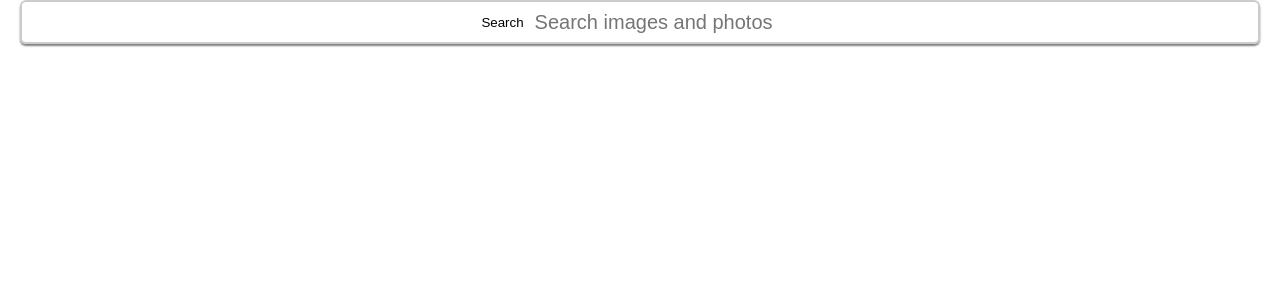
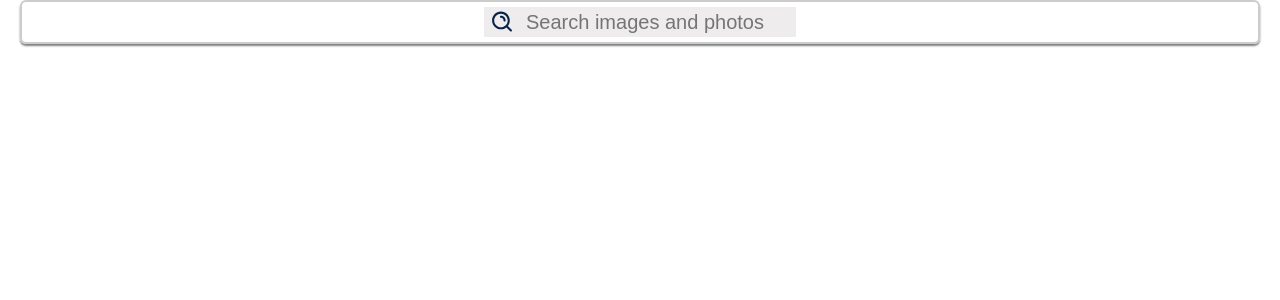
Before and after one commit to DmShko/goit-react-hw-03-image-finder, a React (Create React App) app: page / in a window 1280 px wide. Shown: the top 300 px of the page. Built offline with nearby package versions, Linux system fonts and the light colour scheme.

Commit message:
goit-react-hw-03-image-finder-3

```diff
--- a/src/App.jsx
+++ b/src/App.jsx
@@ -17,7 +17,7 @@ export class App extends Component {
 
     pageCounter: 0,
     totalH: 0,
-    quantityCard: 200,
+    quantityCard: 12,
     checkData: "",
     inputData: "",
     cards: [],
@@ -33,23 +33,32 @@ export class App extends Component {
 
   componentDidUpdate(prevProps, prevState) {
 
+    // scroll down, if 'activeButton' change
+    if(prevState.activeButton !== this.state.activeButton) {
+      // scroll only, if 'activeButton' change to 'true',
+      // because, if 'activeButton' - false, she doesn't exist in DOM!!! It will be error!!
+      if(this.state.activeButton === true) this.autoScroll('loadButton');
+    }
+
     if(prevState.cards.length !== this.state.cards.length) {
+
       this.setState({load:  false, activeButton: true,})
-      // console.log(this.state.cards[199].id);
-      // this.autoScroll(this.state.cards[199].id);
     };
 
-    if((prevState.pageCounter !== this.state.pageCounter) && ( this.state.pageCounter !== 0)){
+    if((prevState.pageCounter !== this.state.pageCounter) && (this.state.pageCounter !== 0)){
 
-      this.setState({load:  true,
+      // 'activeButton: false', that scroll worked in next event load cards,
+      // because scroll react on change 'activeButton'
+      this.setState({load:  true, activeButton: false,
       });
 
       // add one itteration
-      if(this.state.pageCounter === this.state.fillingLevel() + 1 && this.state.totalH > this.state.quantityCard) {
+      if(this.state.pageCounter === this.state.fillingLevel() && this.state.totalH > this.state.quantityCard) {
 
         // temporery value for 63's row
         this.setState(value => ({temporary: value.fillingLevel() + 1}));
         this.setState(value => ({quantityCard: value.totalH - value.quantityCard * value.fillingLevel()}));
+
       }
 
       // if elementsSet.totalH <= elementsSet.quantityCard
@@ -60,14 +69,22 @@ export class App extends Component {
 
       }
 
+      // if(this.state.pageCounter === this.state.temporary){
+      //   this.request(this.state.inputData);
+      //   return;
+      // }
+
+
       // control, when total quantity loaded images >= "data.totalHits"
       if(this.state.pageCounter > this.state.temporary) {
 
-        this.changeState('quantityCard', 200);
+        this.changeState('quantityCard', 12);
 
         // reset property and output notification
         // elementsSet.checkData = 0;
-        this.setState(value => ({key: value.key && false}));
+
+        // delete, that new input load, else this is impossible, because key=false
+        // this.setState(value => ({key: value.key && false}));
 
         this.setState({load:  false,
         });
@@ -81,7 +98,9 @@ export class App extends Component {
         return;
       }
 
-      this.request(this.state.inputData)
+
+      this.request(this.state.inputData);
+
     }
 
     if(prevState.inputData !== this.state.inputData) {
@@ -89,7 +108,7 @@ export class App extends Component {
       this.setState(({
         pageCounter: 0,
         totalH: 0,
-        quantityCard: 200,
+        quantityCard: 12,
         cards: [],
         key: true,
         open: false,
@@ -110,6 +129,7 @@ export class App extends Component {
   }
 
   autoScroll = (data) => {
+
     // get first card on page and set her to top
      document.getElementById(data).scrollIntoView({
       block: "end",
@@ -142,7 +162,6 @@ export class App extends Component {
 
     let url = `https://pixabay.com/api/?key=${App.API_KEY}&q=${data}&image_type=photo$orientation=horizontal&safesearch=true&page=1&per_page=${quantityCard}&page=${counter}`;
     return await axios.get(url).then(responce => {
-        // console.log(counter);
 
         return responce;
     });
@@ -152,7 +171,7 @@ export class App extends Component {
   // "data.totalHits" control
   loadPagesControl = (data) => {
 
-    this.changeState('quantityCard', 200);
+    // this.changeState('quantityCard', 200);
 
     //if the request data is repeate
     if(this.state.checkData === data) {
@@ -161,15 +180,13 @@ export class App extends Component {
       // "elementsSet.fillingLevel" will not accumulate further and cause an error.
       if(this.state.key) {
 
-        // counter loaded pages
+          // counter loaded pages
         this.setState(value => ({pageCounter: value.pageCounter + 1}));
 
       }
-      console.log(this.state.pageCounter);
-      console.log(this.state.fillingLevel());
-
 
     }
+
     // if the request data isn't repeate
     else {
 
@@ -195,7 +212,6 @@ export class App extends Component {
 
       await this.getDataFromApi(data, this.state.pageCounter, this.state.quantityCard).then(responce => {
 
-        console.log(responce);
         if(responce.data.hits.length !== 0) {
 
           if(this.state.pageCounter === 1) {
@@ -221,7 +237,6 @@ export class App extends Component {
 
   render() {
 
-
     return(
 
       <>
--- a/src/components/ImageGalleryItem/ImageGalleryItem.js
+++ b/src/components/ImageGalleryItem/ImageGalleryItem.js
@@ -10,7 +10,7 @@ export class ImageGalleryItem extends Component {
 
     render(){
         return(
-            <li className={it.item} id={this.props.dataItem.id} onClick={() => this.clickHandle(this.props.dataItem.id)}>
+            <li className={it.item} onClick={() => this.clickHandle(this.props.dataItem.id)}>
                 <img className={it.img}  src={this.props.dataItem.webformatURL} alt="" />
             </li>
         )
--- a/src/components/Modal/Modal.js
+++ b/src/components/Modal/Modal.js
@@ -15,7 +15,7 @@ export class Modal extends Component {
 
         window.addEventListener("keydown", this.driveModal);
 
-        this.props.currentState.map(value => {
+        this.props.currentState.forEach(value => {
             if(value.id === this.props.imageOpenID)
                 this.setState({largeImageURL: value.largeImageURL})
             }
--- a/src/components/Searchbar/Searchbar.js
+++ b/src/components/Searchbar/Searchbar.js
@@ -1,4 +1,5 @@
 import { Component } from "react";
+import { ReactComponent as IconMenu } from '../images/search-com.svg'
 
 import search from './Searchbar.module.css'
 
@@ -21,11 +22,12 @@ export class Searchbar extends Component {
     }
 
     render(){
+        // <span className="search.button-label">Search</span> row 29!!!!
         return(
             <header className={search.searchbar}>
                 <form className={search.form} onSubmit={this.formSubmit}>
                     <button type="submit" className={search.button}>
-                        <span className="search.button-label">Search</span>
+                        <IconMenu className={search.icon} width="25px" />
                     </button>
 
                     <input
--- a/src/components/Searchbar/Searchbar.module.css
+++ b/src/components/Searchbar/Searchbar.module.css
@@ -28,9 +28,13 @@
 }
 
 .button {
-    border: none;
-    outline:none;
-    background-color: white;
+  display: flex;
+  justify-content: center;
+  align-items: center;
+
+  border: none;
+  outline:none;
+  background-color: rgb(238, 236, 236);
 }
 
 .input {
@@ -40,5 +44,6 @@
   border: none;
   outline:none;
   padding: 0 5px;
+  background-color: rgb(238, 236, 236);
 
 }
```
Also changed, not shown: src/components/images/icons.svg (added), src/components/images/search-com.svg (added).
